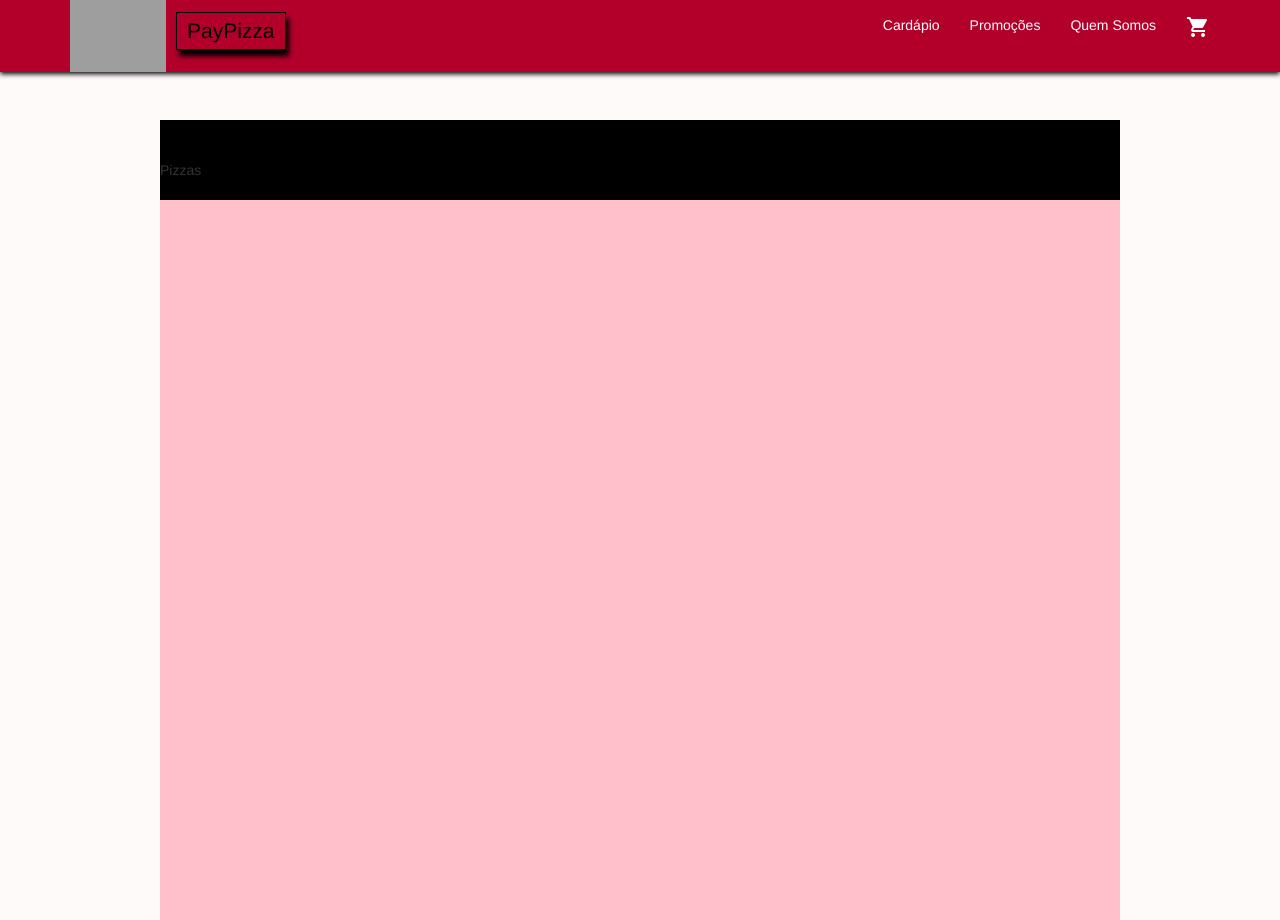
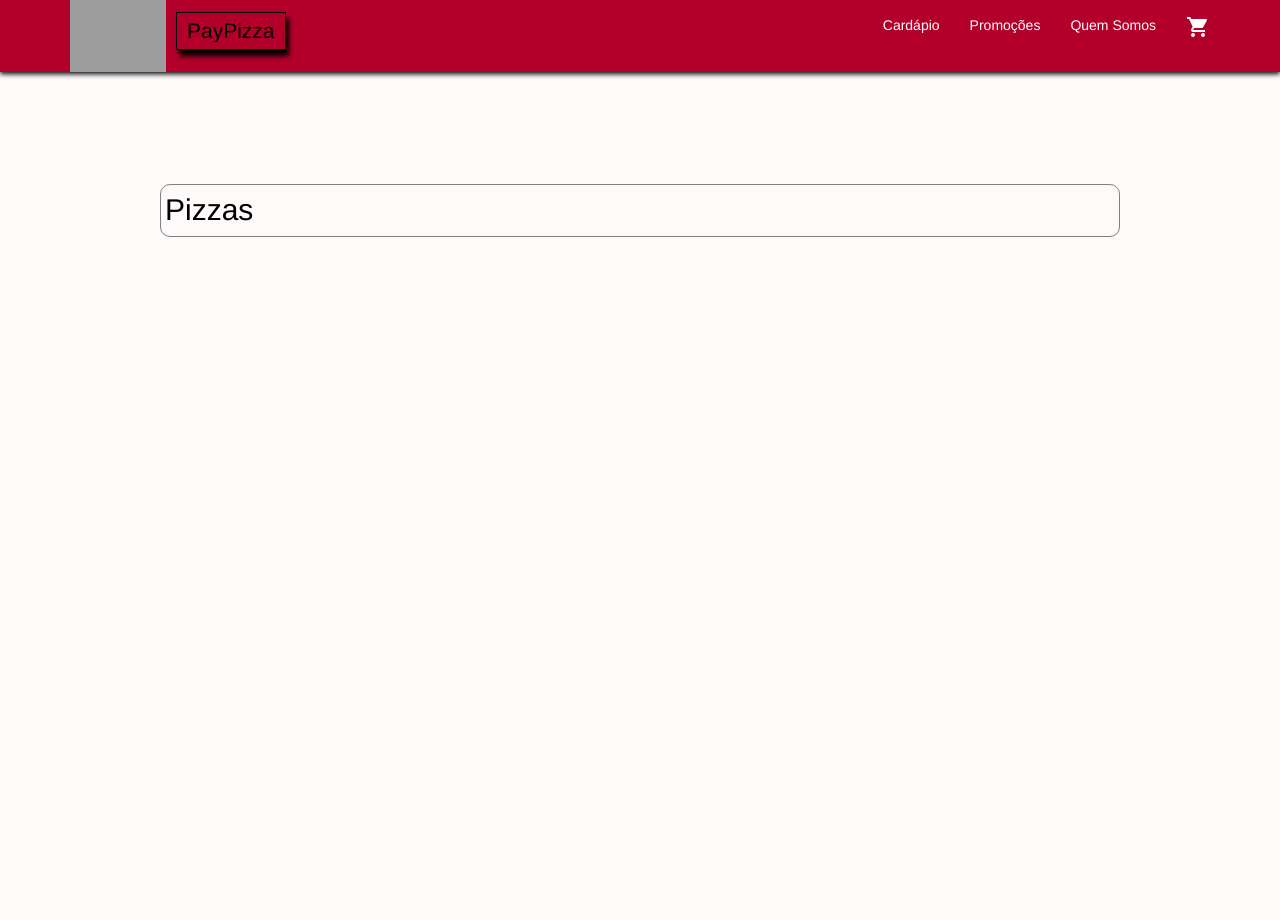
Before and after one commit to LucasMofardini/tcc, a PHP site: page /cardapio.html in a window 1280 px wide. Run offline with PHP 8.4, Linux system fonts and the light colour scheme; some libraries are stand-ins or nearby versions; grey boxes are pictures that could not be loaded.

Commit message:
Update estilo.css

```diff
--- a/estilo.css
+++ b/estilo.css
@@ -91,14 +91,33 @@
 	margin-top: 15vh;
 	width: 100%;
 	height: 800px;
-	background-color: pink;
+	/* background-color: pink; */
 
 }
 .pizza-cardapio{
 
 	width: 100%;
-	height: 5vh;
-	background-color: black;
+	height: 8vh;
+
+}
+.pizza-cardapio p {
+	font-size: 30px;
+	color: white;
+	padding: 4px;
+	color: black;
+	border: 1px solid gray;
+	border-radius: 10px;
+
+
+}
+.pizza-cardapio p:hover {
+	color: white;
+	background-color: #B2002A;
+	transition: 0.4s;
+	box-shadow: 3px 6px 5px gray ;
+}
+#pizza-icon-cardapio{
+	width: 20vh;
 }
 @media screen and (max-width: 800px) {
 
@@ -128,5 +147,8 @@
 	border-radius: 3%;
 	display: none;
 }
+#pizza-icon-cardapio{
+	width: 15vh;
+}
 
 	}
```
